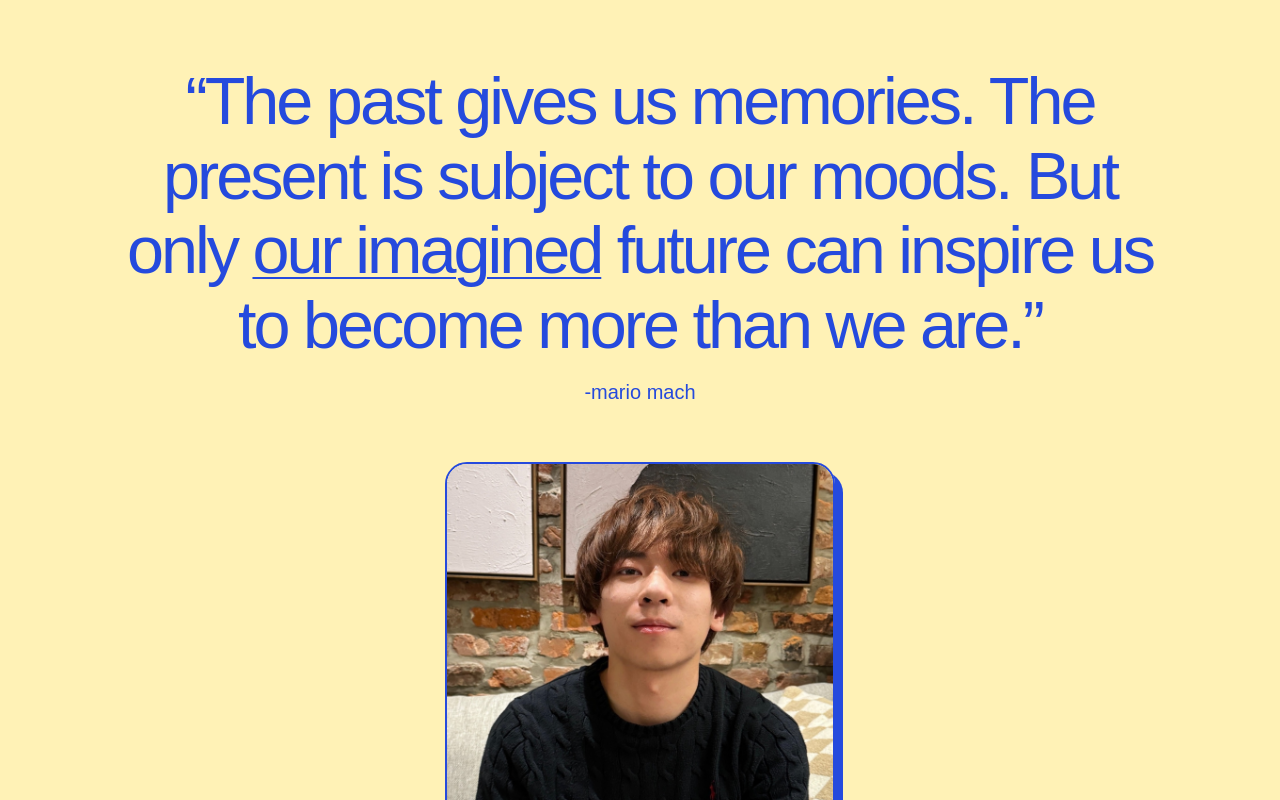
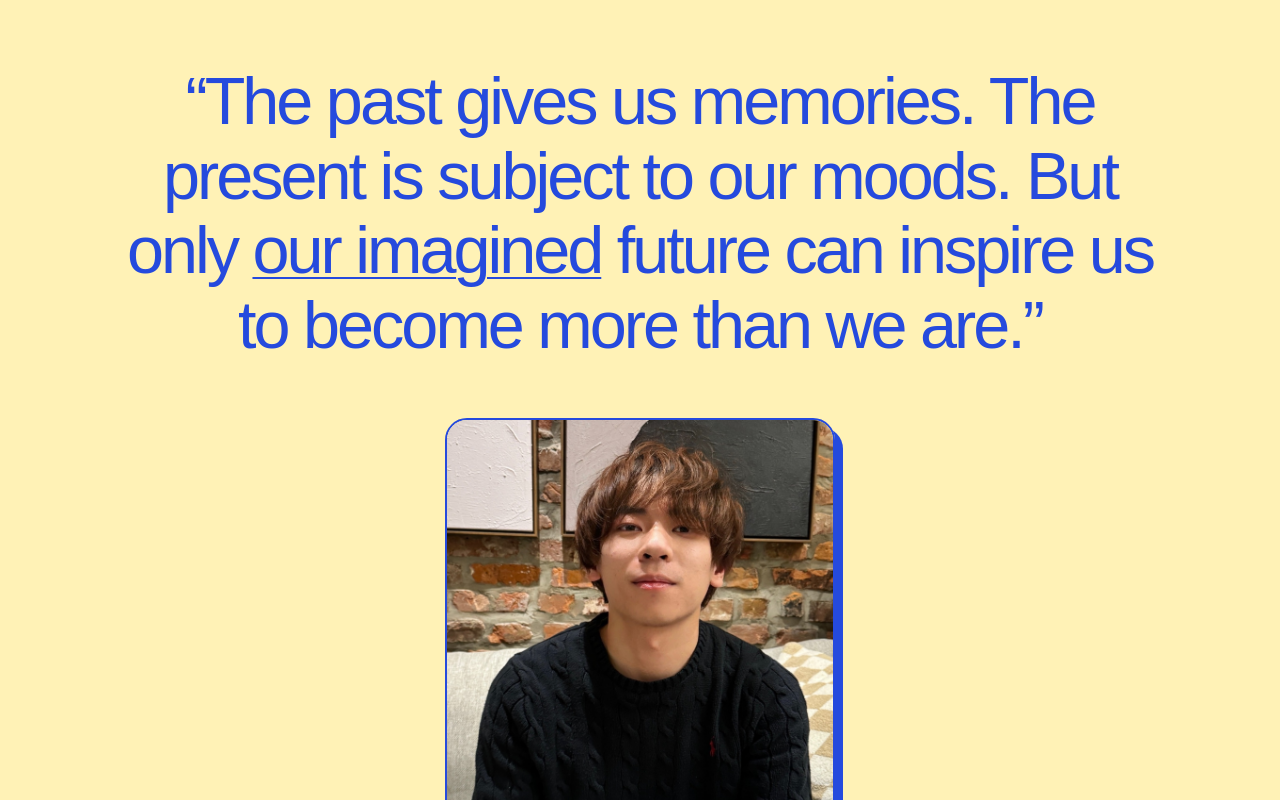
Before and after one commit to mariomach/personal-website, a Next.js app: page / in a window 1280 px wide. Shown: the top 800 px of the page. Built offline with nearby package versions, Linux system fonts and the light colour scheme.

Commit message:
Remove attribution beneath opening quote

```diff
--- a/app/components/Portfolio.jsx
+++ b/app/components/Portfolio.jsx
@@ -10,7 +10,6 @@ export default function Portfolio({ variant = 'fade' }) {
         <h1 className="text-center text-[clamp(2rem,5.2vw,4.5rem)] leading-[1.12] font-medium tracking-[-0.045em]">
           “The past gives us memories. The present is subject to our moods. But only <span className="underline decoration-2 underline-offset-4">our imagined</span> future can inspire us to become more than we are.”
         </h1>
-        <p className="mt-4 text-center text-lg sm:text-xl">-mario mach</p>
         <div className="mt-12 w-[min(76vw,390px)] overflow-hidden rounded-[22px] border-2 border-[#254add] shadow-[8px_9px_0_0_#254add] sm:mt-14">
           <Image
             src="/portrait.jpg"
```
